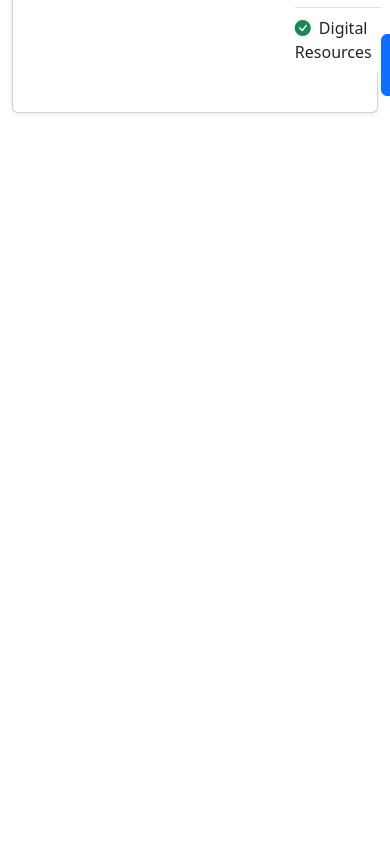
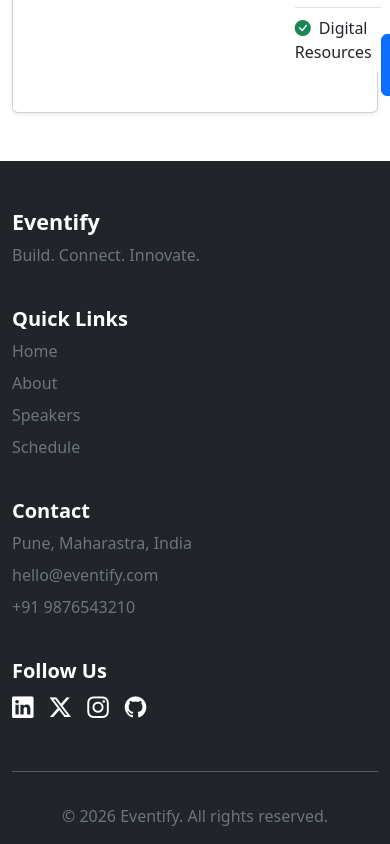
Before and after one commit to AnaghaDolse/eventify-react-bootstrap, a React (Vite) app: page / in a window 390 px wide. Shown: the part 5178-6022 px from the top of the page. Before the commit the page ends 5339 px from the top, so only its background shows below. Built offline with nearby package versions, Linux system fonts and the light colour scheme; the HTML template or start-up script is replaced by a standard one.

Commit message:
Add responsive footer section.

```diff
--- a/src/App.jsx
+++ b/src/App.jsx
@@ -8,6 +8,7 @@ import Schedule from './components/Schedule'
 import Register from './components/Register'
 import FAQ from './components/FAQ'
 import Pricing from './components/Pricing'
+import Footer from './components/Footer'
 
 function App() {
   return (
@@ -19,6 +20,7 @@ function App() {
       <Register />
       <FAQ />
       <Pricing />
+      <Footer />
     </>
   )
 }
--- /dev/null
+++ b/src/components/Footer.jsx
@@ -0,0 +1,89 @@
+const Footer = () => {
+  return (
+    <footer className='bg-dark text-white pt-5'>
+      <div className='container'>
+        <div className='row g-4'>
+          {/* Brand */}
+          <div className='col-md-6 col-lg-4'>
+            <h4 className='fw-bold'>Eventify</h4>
+            <p className='text-secondary'>Build. Connect. Innovate.</p>
+          </div>
+
+          {/* Quick Links */}
+          <div className='col-md-6 col-lg-2'>
+            <h5 className='fw-bold'>Quick Links</h5>
+
+            <ul className='list-unstyled'>
+              <li className='mb-2'>
+                <a href='#home' className='text-secondary text-decoration-none'>
+                  Home
+                </a>
+              </li>
+              <li className='mb-2'>
+                <a
+                  href='#about'
+                  className='text-secondary text-decoration-none'
+                >
+                  About
+                </a>
+              </li>
+              <li className='mb-2'>
+                <a
+                  href='#speakers'
+                  className='text-secondary text-decoration-none'
+                >
+                  Speakers
+                </a>
+              </li>
+              <li className='mb-2'>
+                <a
+                  href='#schedule'
+                  className='text-secondary text-decoration-none'
+                >
+                  Schedule
+                </a>
+              </li>
+            </ul>
+          </div>
+
+          {/* Contact */}
+          <div className='col-md-6 col-lg-3'>
+            <h5 className='fw-bold'>Contact</h5>
+            <p className='text-secondary mb-2'>Pune, Maharastra, India</p>
+            <p className='text-secondary mb-2'>hello@eventify.com</p>
+            <p className='text-secondary'>+91 9876543210</p>
+          </div>
+
+          {/* Social Media */}
+          <div className='col-md-6 col-lg-3'>
+            <h5 className='fw-bold'>Follow Us</h5>
+
+            <div className='d-flex gap-3'>
+              <a href='#' className='text-white fs-4'>
+                <i className='bi bi-linkedin'></i>
+              </a>
+              <a href='#' className='text-white fs-4'>
+                <i className='bi bi-twitter-x'></i>
+              </a>
+              <a href='#' className='text-white fs-4'>
+                <i className='bi bi-instagram'></i>
+              </a>
+              <a href='#' className='text-white fs-4'>
+                <i className='bi bi-github'></i>
+              </a>
+            </div>
+          </div>
+        </div>
+        <hr className='mt-5' />
+
+        <div className='text-center py-3'>
+          <p className='mb-0 text-secondary'>
+            © 2026 Eventify. All rights reserved.
+          </p>
+        </div>
+      </div>
+    </footer>
+  )
+}
+
+export default Footer
```
